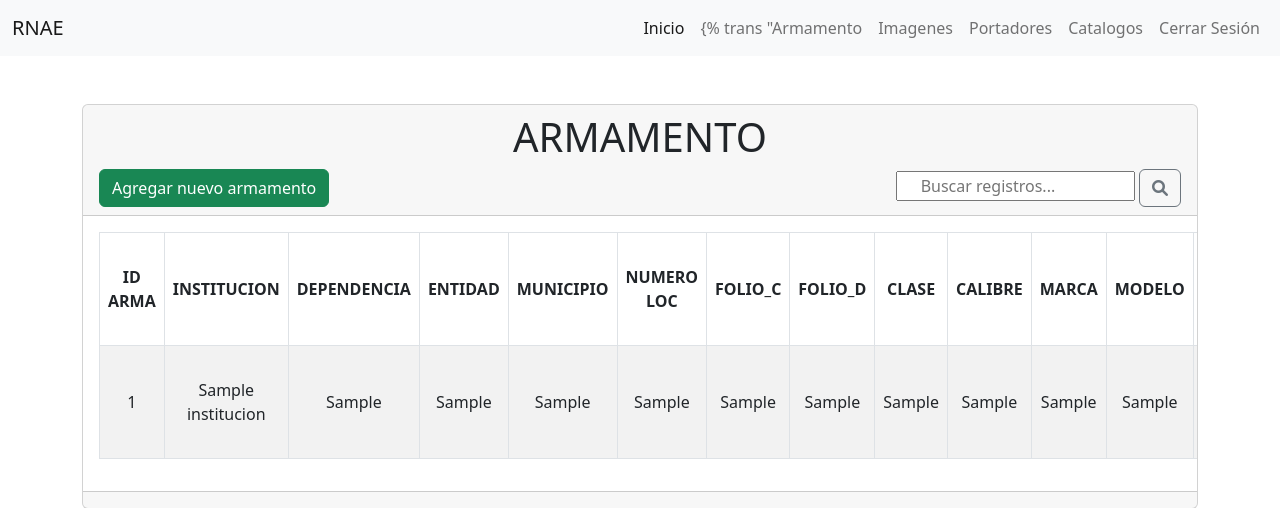
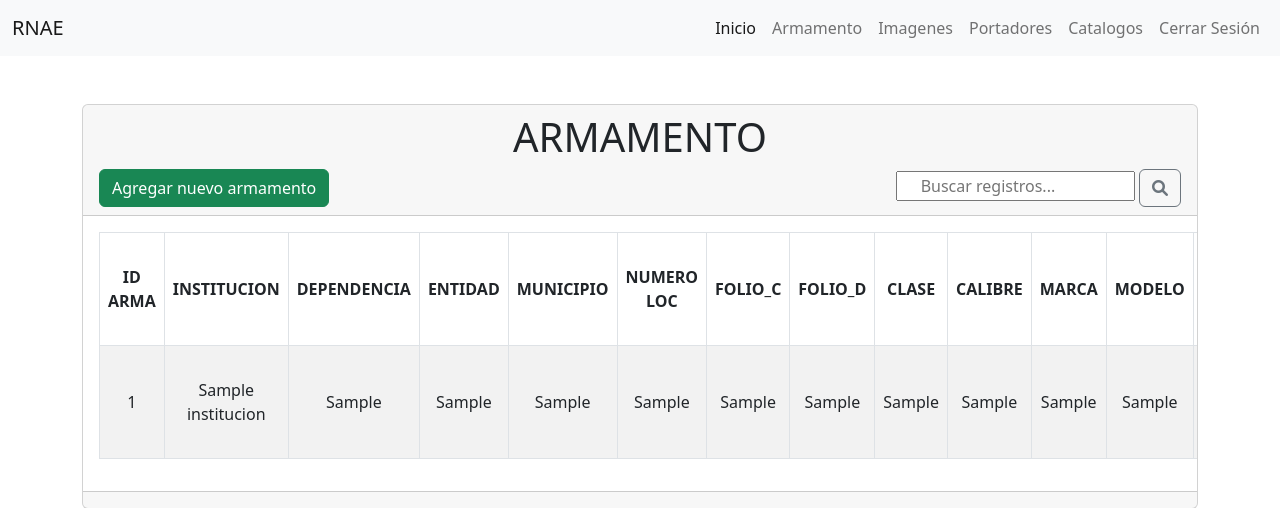
Before and after one commit to Darwinc8/SERVER, a Django app: page /armamento/ in a window 1280 px wide. Shown: the top 508 px of the page. Run offline with Django 4.2, Linux system fonts and the light colour scheme; a user stored in the database is signed in; tables that the repository leaves empty hold one stand-in row (values such as "Sample post"); parts of the project's set-up code (start-up, migrations or seed data) failed here and were passed over; some libraries are stand-ins or nearby versions.

Commit message:
cambios minimos

```diff
--- a/sesions/templates/layout.html
+++ b/sesions/templates/layout.html
@@ -30,7 +30,7 @@
               <a class="nav-link active" aria-current="page" href="{% url 'home' %}">{% trans "Home" %}</a>
             </li>
             <li class="nav-item">
-              <a class="nav-link" href="{% url 'armamento' %}">{% trans "Armamento</a>
+              <a class="nav-link" href="{% url 'armamento' %}">{% trans "Armamento" %}</a>
             </li>
             <li class="nav-item">
               <a class="nav-link" href="{% url 'imagenes' %}">{% trans "Imagenes" %}</a>
```
